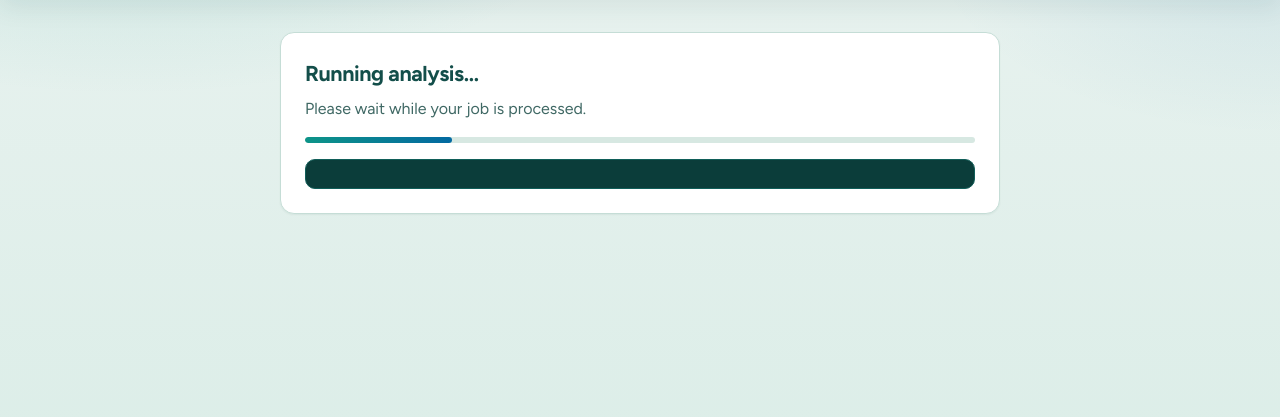
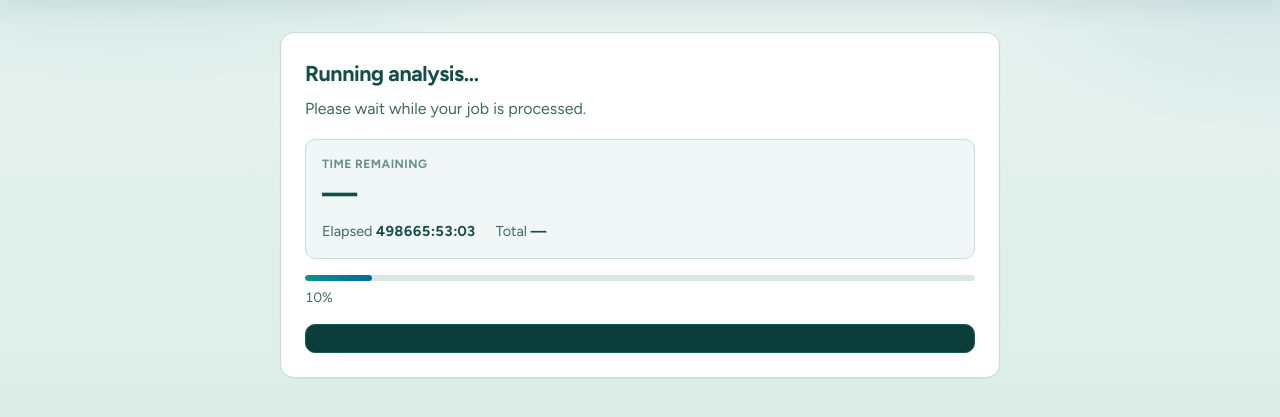
Before and after one commit to MonishBajaj/microbial-growth-modeling, a Flask app: template templates/status.html in a window 1280 px wide. Shown: the part 56-473 px from the top of the page. Run offline with Flask 3, Linux system fonts and the light colour scheme; the template is opened without the code that fills it: most values are stand-ins (such as "Sample title", 1, 10 or a date in 2020); data that the repository does not hold is empty.

Commit message:
Show remaining run time on the analysis status page.
Track each job’s planned collection window and display a live countdown, elapsed/total time, and progress percent while temperatures are collected.

Co-authored-by: Cursor <cursoragent@cursor.com>

```diff
--- a/app.py
+++ b/app.py
@@ -760,11 +760,26 @@ def analyze():
             session['tw_email'] = tw_email
             session['tw_password'] = tw_password
 
+        # Collection window by mode (simulation after collect is usually short).
+        if mode == '1':
+            duration_hours = 30 / 3600.0
+            mode_label = 'Quick connection test'
+        elif mode == '2':
+            duration_hours = 0.1
+            mode_label = 'Short analysis'
+        else:
+            duration_hours = 8.0
+            mode_label = 'Full analysis'
+        duration_seconds = int(duration_hours * 3600)
+
         task_id = str(uuid.uuid4())
         background_tasks[task_id] = {
             'status': 'starting',
             'result': None,
             'logs': [],
+            'started_at': time.time(),
+            'duration_seconds': duration_seconds,
+            'mode_label': mode_label,
         }
 
         if source == 'arduino_usb':
@@ -898,10 +913,33 @@ def api_task_status(task_id):
     task = background_tasks.get(task_id)
     if not task:
         return jsonify({'error': 'not_found'}), 404
+
+    started_at = float(task.get('started_at') or time.time())
+    duration_seconds = int(task.get('duration_seconds') or 0)
+    elapsed = max(0.0, time.time() - started_at)
+    remaining = max(0, int(duration_seconds - elapsed)) if duration_seconds else None
+    if duration_seconds > 0:
+        # Cap below 100% until the job actually finishes (simulation may trail collect).
+        progress_pct = min(95.0, (elapsed / duration_seconds) * 100.0)
+    else:
+        progress_pct = 10.0
+    if task['status'] == 'simulating':
+        remaining = 0
+        progress_pct = 97.0
+    if task['status'] in ('done', 'error'):
+        remaining = 0
+        progress_pct = 100.0
+
     return jsonify({
         'status': task['status'],
         'logs': task['logs'],
         'done': task['status'] in ('done', 'error'),
+        'mode_label': task.get('mode_label') or '',
+        'started_at': started_at,
+        'duration_seconds': duration_seconds,
+        'elapsed_seconds': int(elapsed),
+        'remaining_seconds': remaining,
+        'progress_pct': round(progress_pct, 1),
     })
 
 
--- a/static/style.css
+++ b/static/style.css
@@ -814,6 +814,50 @@ a:hover { color: var(--primary-hover); text-decoration: underline; }
 }
 .log-line:last-child { border-bottom: none; }
 
+.run-timer {
+    margin-top: 1.1rem;
+    padding: 0.95rem 1rem;
+    border: 1px solid var(--hairline);
+    border-radius: var(--radius-md);
+    background: rgba(15, 118, 110, 0.06);
+}
+
+.run-timer-remaining {
+    display: flex;
+    flex-direction: column;
+    gap: 0.15rem;
+}
+
+.run-timer-label {
+    font-size: 0.75rem;
+    font-weight: 700;
+    letter-spacing: 0.04em;
+    text-transform: uppercase;
+    color: var(--ink-subtle);
+}
+
+.run-timer-remaining strong {
+    font-size: 2rem;
+    line-height: 1.1;
+    letter-spacing: -0.03em;
+    color: var(--ink);
+    font-variant-numeric: tabular-nums;
+}
+
+.run-timer-meta {
+    margin-top: 0.65rem;
+    display: flex;
+    flex-wrap: wrap;
+    gap: 0.85rem 1.25rem;
+    font-size: 0.9rem;
+    color: var(--ink-muted);
+}
+
+.run-timer-meta strong {
+    color: var(--ink);
+    font-variant-numeric: tabular-nums;
+}
+
 .progress-bar-wrapper {
     margin-top: 1rem;
     height: 6px;
@@ -828,6 +872,13 @@ a:hover { color: var(--primary-hover); text-decoration: underline; }
     background: linear-gradient(90deg, #0d9488, #0369a1);
     border-radius: 999px;
     transition: width 0.4s ease;
+}
+
+.progress-pct {
+    margin-top: 0.4rem;
+    font-size: 0.85rem;
+    color: var(--ink-muted);
+    font-variant-numeric: tabular-nums;
 }
 
 .results-actions { margin-top: 1.25rem; }
--- a/templates/status.html
+++ b/templates/status.html
@@ -9,9 +9,21 @@
             Please wait while your job is processed.
         </p>
 
+        <div class="run-timer" id="run-timer" aria-live="polite">
+            <div class="run-timer-remaining">
+                <span class="run-timer-label">Time remaining</span>
+                <strong id="timer-remaining">—:—:—</strong>
+            </div>
+            <div class="run-timer-meta">
+                <span>Elapsed <strong id="timer-elapsed">0:00</strong></span>
+                <span>Total <strong id="timer-total">—</strong></span>
+            </div>
+        </div>
+
         <div class="progress-bar-wrapper">
             <div class="progress-bar" id="progress-bar"></div>
         </div>
+        <p class="progress-pct" id="progress-pct">0%</p>
 
         <div class="status-log" id="status-log">
             {% for log in logs %}
@@ -27,12 +39,67 @@
     const taskId = "{{ task_id }}";
     const logEl = document.getElementById('status-log');
     const progressBar = document.getElementById('progress-bar');
-    let progress = 10;
+    const progressPct = document.getElementById('progress-pct');
+    const statusText = document.getElementById('status-text');
+    const remainingEl = document.getElementById('timer-remaining');
+    const elapsedEl = document.getElementById('timer-elapsed');
+    const totalEl = document.getElementById('timer-total');
+
+    let lastPayload = null;
+    let tickTimer = null;
+
+    function pad(n) {
+        return String(Math.max(0, Math.floor(n))).padStart(2, '0');
+    }
+
+    function formatDuration(totalSeconds) {
+        const s = Math.max(0, Math.floor(totalSeconds || 0));
+        const hours = Math.floor(s / 3600);
+        const minutes = Math.floor((s % 3600) / 60);
+        const seconds = s % 60;
+        if (hours > 0) {
+            return hours + ':' + pad(minutes) + ':' + pad(seconds);
+        }
+        return minutes + ':' + pad(seconds);
+    }
+
+    function renderTimer(payload) {
+        if (!payload) {
+            return;
+        }
+        const duration = Number(payload.duration_seconds || 0);
+        const startedAt = Number(payload.started_at || 0);
+        const now = Date.now() / 1000;
+        const elapsed = Math.max(0, now - startedAt);
+        let remaining = duration > 0 ? Math.max(0, Math.ceil(duration - elapsed)) : null;
+        let pct = duration > 0 ? Math.min(95, (elapsed / duration) * 100) : 10;
+
+        if (payload.status === 'simulating') {
+            remaining = 0;
+            pct = 97;
+            statusText.textContent = 'Collection finished — running growth simulation…';
+        } else if (payload.done) {
+            remaining = 0;
+            pct = 100;
+            statusText.textContent = payload.status === 'error'
+                ? 'Finished with an error.'
+                : 'Finished. Opening results…';
+        } else if (payload.mode_label) {
+            statusText.textContent = payload.mode_label + ' in progress. Temperatures are still being collected.';
+        }
+
+        remainingEl.textContent = remaining == null ? '—' : formatDuration(remaining);
+        elapsedEl.textContent = formatDuration(elapsed);
+        totalEl.textContent = duration > 0 ? formatDuration(duration) : '—';
+        progressBar.style.width = pct + '%';
+        progressPct.textContent = Math.round(pct) + '%';
+    }
 
     function poll() {
         fetch(`/api/status/${taskId}`)
             .then(res => res.json())
             .then(data => {
+                lastPayload = data;
                 logEl.innerHTML = '';
                 (data.logs || []).forEach(line => {
                     const div = document.createElement('div');
@@ -41,12 +108,15 @@
                     logEl.appendChild(div);
                 });
                 logEl.scrollTop = logEl.scrollHeight;
-
-                if (progress < 90) progress += 3;
-                progressBar.style.width = progress + '%';
+                renderTimer(data);
 
                 if (data.done) {
+                    if (tickTimer) {
+                        clearInterval(tickTimer);
+                        tickTimer = null;
+                    }
                     progressBar.style.width = '100%';
+                    progressPct.textContent = '100%';
                     setTimeout(() => { window.location.reload(); }, 600);
                 } else {
                     setTimeout(poll, 2000);
@@ -57,6 +127,10 @@
             });
     }
 
+    tickTimer = setInterval(function () {
+        renderTimer(lastPayload);
+    }, 1000);
+
     poll();
 </script>
 {% endblock %}
```
